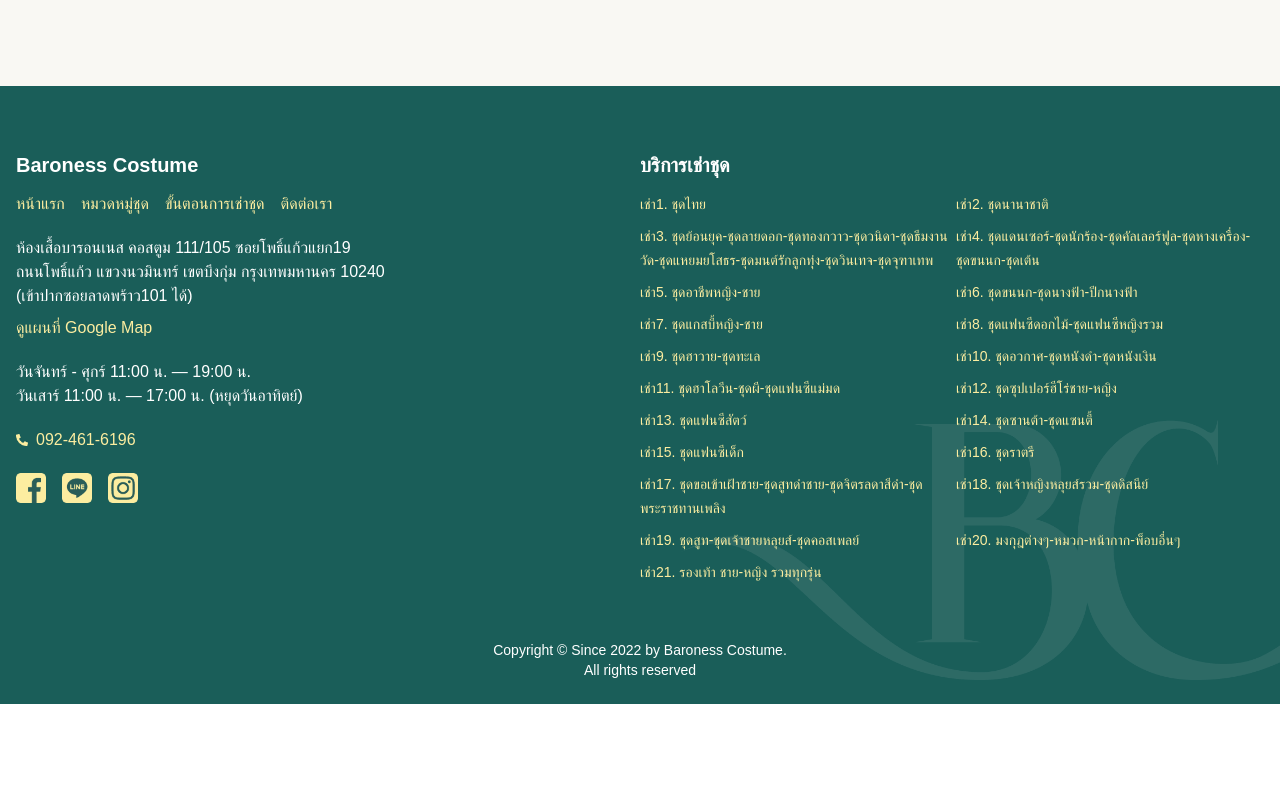
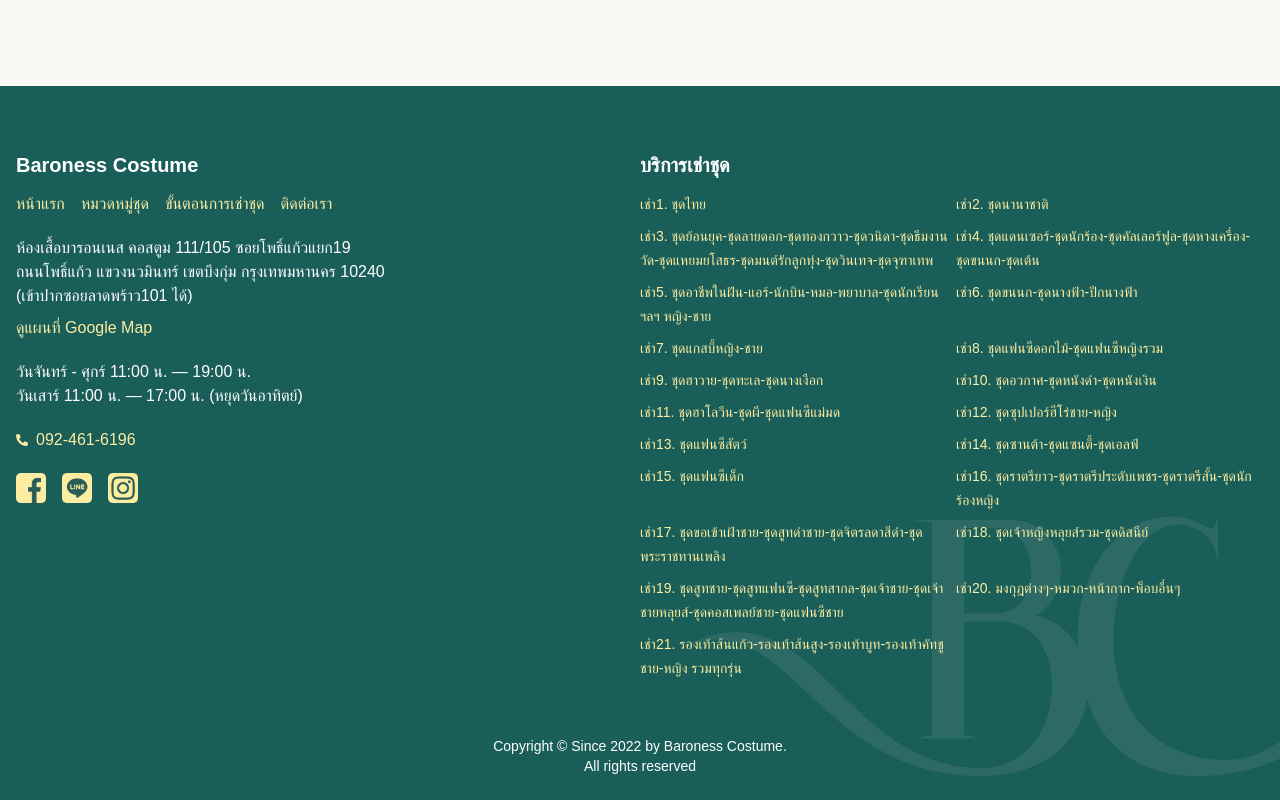
Before and after one commit to MX48Live/baronesscostume, a Next.js app: page /contact in a window 1280 px wide. Shown: the part 2335-3135 px from the top of the page. Before the commit the page ends 3039 px from the top, so only its background shows below. Built offline with nearby package versions, Linux system fonts and the light colour scheme; a web font is replaced by a local one.

Commit message:
Update category name

```diff
--- a/src/data/category.ts
+++ b/src/data/category.ts
@@ -48,7 +48,7 @@ export const category: CategoryItemType[] = [
       },
       {
         id: "S06",
-        name: "1.6 ชุดไทยรัชกาลที่4-ชุดพี่หมื่น-ชุดการะเกด",
+        name: "1.6 ชุดไทยรัชกาลที่4-ชุดพี่หมื่น-ชุดการะเกด-ชุดบุพเพสันนิวาส",
         description:
           "Baroness Costume ห้องเสื้อ บารอนเนส คอสตูม บริการให้เช่าชุดหลากหลายประเภท เช่น เช่าชุดไทยสมัยรัชกาลที่ 1-9 เช่าชุดไทยสมัยร.5 เช่าชุดไทยสมัยร.6-7 เช่าชุดไทยตอนต้น เช่าชุดไทยแก๊สบี้ เช่าชุดไทยโจงกระเบนหญิงร.5 เช่าชุดไทยรัชกาลที่5ตอนต้น เช่าชุดพี่หมื่น เช่าชุดการะเกด เช่าชุดออเจ้า เช่าชุดบุพเพสันนิวาส เช่าชุดออเจ้าผู้หญิง เช่าชุดออเจ้าผู้ชาย เช่าชุดออเจ้าสวยๆ เช่าชุดร.5ผ้าถุงยาว เช่าชุดร.5ผ้าถุงสั้น เช่าชุดไทยประยุกต์ มีหลายสี หลายไซส์ ทั้งชายและหญิง เช่าชุดลาดพร้าว กรุงเทพมหานคร เช่าชุดติดต่อผ่าน Line : @baroness101",
       },
@@ -138,7 +138,7 @@ export const category: CategoryItemType[] = [
       },
       {
         id: "S21",
-        name: "1.21 ชุดไทย 4 ภาค",
+        name: "1.21 ชุดไทย 4 ภาค = ภาคใต้-ภาคอีสาน-ภาคเหนือ",
         description:
           "Baroness Costume ห้องเสื้อ บารอนเนส คอสตูม บริการให้เช่าชุดหลากหลายประเภท เช่น เช่าชุดอีสาน เช่าชุดไทยอีสาน เช่าชุดไทยภาคอีสาน เช่าชุดเซิ้ง เช่าชุดเซิ้งอีสาน เช่าชุดไทยภาคเหนือ เช่าชุดภาคเหนือ เช่าชุดแม้ว เช่าชุดล้านนา เช่าชุดไทยล้านนา เช่าชุดพื้นเมือง เช่าชุดฟ้อน เช่าชุดใต้ เช่าชุดภาคใต้ เช่าชุดอินโดนีเซีย เช่าชุดอินโดนีเซียชาย เช่าชุดอินโดนีเซียหญิง เช่าชุดบะบ๋า เช่าชุดยะหย๋า เช่าชุดมาเลเซีย เช่าชุดไทยภาคใต้ เช่าชุดภาคกลาง เช่าชุดไทยภาคกลาง เช่าชุดไทยสี่ภาค มีหลายสี หลายไซส์ ทั้งชายและหญิง เช่าชุด4ภาค เช่าชุดลาดพร้าว กรุงเทพมหานคร เช่าชุดติดต่อผ่าน Line : @baroness101",
       },
@@ -152,7 +152,7 @@ export const category: CategoryItemType[] = [
     sub: [
       {
         id: "S01",
-        name: "2.1 ชุดอินเดีย-ชุดอาหรับ-ชุดสาหรี-ชุดจินนี่",
+        name: "2.1 ชุดอินเดีย-ชุดอาหรับ-ชุดสาหรี-ชุดจินนี่-ชุดคังคุไบ-ชุดแลงก้า",
         description:
           "Baroness Costume ห้องเสื้อ บารอนเนส คอสตูม บริการให้เช่าชุดหลากหลายประเภท เช่น เช่าชุดอินเดีย เช่าชุดอาหรับ เช่าชุดจินนี่ เช่าชุดสาหรี เช่าชุดคังคุใบ เช่าชุดแลงก้า เช่าชุดแขก เช่าชุดสุลต่าน เช่าชุดธีมคนรวย เช่าชุดอินเดียหญิงชาย มีหลายไซส์ มีหลายสี หลายแบบ เช่าชุดลาดพร้าว กรุงเทพมหานคร เช่าชุดติดต่อผ่าน Line : @baroness101",
       },
@@ -182,7 +182,7 @@ export const category: CategoryItemType[] = [
       },
       {
         id: "S06",
-        name: "2.6 ชุดพม่า-ชุดเพลิงพระนาง",
+        name: "2.6 ชุดพม่า-ชุดเพลิงพระนาง-ชุดภาคเหนือ",
         description:
           "Baroness Costume ห้องเสื้อ บารอนเนส คอสตูม บริการให้เช่าชุดหลากหลายประเภท เช่น เช่าชุดพม่า เช่าชุดพม่าชาย เช่าชุดพม่าหญิง เช่าชุดเพลิงพระนาง เช่าชุดเพลิงพระนางหญิง เช่าชุดเพลิงพระนางชาย มีหลายแบบ หลายสี หลายไซส์ พร้อมเครื่องประดับและรองเท้า เช่าชุดลาดพร้าว กรุงเทพมหานคร เช่าชุดติดต่อผ่าน Line : @baroness101",
       },
@@ -384,13 +384,13 @@ export const category: CategoryItemType[] = [
       },
       {
         id: "S17",
-        name: "4.17 ชุดนักร้องชาย-ชุดแดนซ์เซอร์ชาย",
+        name: "4.17 ชุดนักร้องชาย-สูทกลิตเตอร์-สูทประดับเพชร-สูทประดับขนนก-ชุดแดนซ์เซอร์ชาย-เชิ๊ตกลิตเตอร์-กั๊กกลิตเตอร์",
         description:
           "Baroness Costume ห้องเสื้อ บารอนเนส คอสตูม บริการให้เช่าชุดหลากหลายประเภท เช่น เช่าชุดนักร้อง เช่าชุดนักร้องชาย เช่าสูทประดับเพชร เช่าสูทนักร้องลูกทุ่ง เช่าสูทกลิตเตอร์ชายมีทุกสี เช่าชุดแดนเซอร์ชาย เช่าชุดแดนซ์เซอร์ เช่าชุดแดนซ์เซอร์หญิง เช่าชุดนักร้องหญิง เช่าชุดแดนซ์เซอร์ลูกทุ่ง เช่าชุดแดนซ์เซอร์ขนนก เช่าชุดนักร้อง เช่าชุดนักร้องลูกทุ่ง เช่าชุดนักร้องหมอลำ เช่าชุดนักร้องสวยๆ เช่าชุดคัลเลอร์ฟูล เช่าชุดคัลเลอร์ฟูลปาร์ตี้ เช่าชุดคัลเลอร์ฟูลไนท์ปาร์ตี้ เช่าชุดคัลเลอร์ฟูลสวยๆ เช่าชุดหางเครื่อง เช่าชุดหางเครื่องลูกทุ่ง เช่าชุดหางเครื่องขนนก เช่าชุดขนนก  เช่าชุดขนนกหางเครื่อง เช่าชุดเต้น เช่าชุดเต้นลูกทุ่ง เช่าชุดลูกทุ่ง เช่าชุดนางโชว์ เช่าชุดโชว์ เช่าชุดการแสดง เช่าชุดออกงาน เป็นทีม มีหลายสี มีหลายไซส์ทั้งผู้ชาย และผู้หญิง พร้อมถุงมือและเครื่องหัวขนนก หัวนางโชว์ มีพร้อมเช่ารองเท้าส้นสูง และเช่ารองเท้าบูท เช่าชุดลาดพร้าว กรุงเทพมหานคร เช่าชุดติดต่อผ่าน Line : @baroness101",
       },
       {
         id: "S18",
-        name: "4.18 ชุดคัลเลอร์ฟูลชาย-หญิง",
+        name: "4.18 ชุดคัลเลอร์ฟูล-ชุดหลากสี-ชุดสีสัน ชาย-หญิง",
         description:
           "Baroness Costume ห้องเสื้อ บารอนเนส คอสตูม บริการให้เช่าชุดหลากหลายประเภท เช่น เช่าชุดคัลเลอร์ฟูล เช่าชุดคัลเลอร์ฟูลหญิง เช่าชุดคัลเลอร์ฟูลชาย เช่าชุดคัลเลอร์ฟูลสีสัน เช่าชุดแดนซ์เซอร์ เช่าชุดแดนซ์เซอร์หญิง เช่าชุดนักร้องหญิง เช่าชุดแดนซ์เซอร์ลูกทุ่ง เช่าชุดแดนซ์เซอร์ขนนก เช่าชุดนักร้อง เช่าชุดนักร้องลูกทุ่ง เช่าชุดนักร้องหมอลำ เช่าชุดนักร้องสวยๆ เช่าชุดคัลเลอร์ฟูล เช่าชุดคัลเลอร์ฟูลปาร์ตี้ เช่าชุดคัลเลอร์ฟูลไนท์ปาร์ตี้ เช่าชุดคัลเลอร์ฟูลสวยๆ เช่าชุดหางเครื่อง เช่าชุดหางเครื่องลูกทุ่ง เช่าชุดหางเครื่องขนนก เช่าชุดขนนก  เช่าชุดขนนกหางเครื่อง เช่าชุดเต้น เช่าชุดเต้นลูกทุ่ง เช่าชุดลูกทุ่ง เช่าชุดนางโชว์ เช่าชุดโชว์ เช่าชุดการแสดง เช่าชุดออกงาน เป็นทีม มีหลายสี มีหลายไซส์ทั้งผู้ชาย และผู้หญิง พร้อมถุงมือและเครื่องหัวขนนก หัวนางโชว์ มีพร้อมเช่ารองเท้าส้นสูง และเช่ารองเท้าบูท เช่าชุดลาดพร้าว กรุงเทพมหานคร เช่าชุดติดต่อผ่าน Line : @baroness101",
       },
@@ -398,7 +398,7 @@ export const category: CategoryItemType[] = [
   },
   {
     id: "C05",
-    name: "5. ชุดอาชีพหญิง-ชาย",
+    name: "5. ชุดอาชีพในฝัน-แอร์-นักบิน-หมอ-พยาบาล-ชุดนักเรียน ฯลฯ หญิง-ชาย",
     description:
       "Baroness Costume ห้องเสื้อ บารอนเนส คอสตูม บริการให้เช่าชุดหลากหลายประเภท เช่น เช่าชุดอาชีพ เช่าชุดอาชีพในฝัน เช่าชุดอาชีพในฝันผู้ใหญ่ เช่าชุดอาชีพธีมในฝันฮาๆ เช่าชุดอาชีพในฝันตลกๆ เช่าชุดอาชีพต่างๆ เช่าชุดหมอ เช่าชุดพยาบาล เช่าชุดนักบิน เช่าชุดนักบินอวกาศ เช่าชุดนักบินหญิง เช่าชุดแอร์การบินไทย เช่าชุดแอร์โฮสเตสการบินไทย เช่าชุดแอร์โฮสเตส เช่าชุดสิงคโปร์แอร์ไลน์ เช่าชุดสิงคโปร์ เช่าชุดทหาร เช่าชุดตำรวจ เช่าชุดทหารเรือ เช่าชุดทหารอากาศ เช่าชุดทหารบก เช่าชุดเชฟ เช่าชุดกุ๊ก เช่าชุดพ่อครัว เช่าชุดเสื้อกราวน์ เช่าชุดนักเรียน เช่าชุดนักเรียนญี่ปุ่น เช่าชุดนักเรียนนานาชาติ เช่าชุดนักเรียนไทย เช่าชุดนักเรียนแฟนซีเช่าชุดแฮร์รี่พอตเตอร์ เช่าชุดลูกเสือ เช่าชุดรปภ. เช่าชุดโกโบริ เช่าชุดเมด เช่าชุดแม่บ้าน เช่าชุดนักบินหมี เช่าชุดอวกาศ เช่าชุดอวกาศแฟนซี เช่าชุดนักมวย เช่าชุดนักมวยหญิง เช่าชุดเทควันโด เช่าชุดดับเพลิง เช่าชุดอาชีพลาดพร้าว กรุงเทพมหานคร เช่าชุดติดต่อผ่าน Line : @baroness101",
   },
@@ -422,7 +422,7 @@ export const category: CategoryItemType[] = [
   },
   {
     id: "C09",
-    name: "9. ชุดฮาวาย-ชุดทะเล",
+    name: "9. ชุดฮาวาย-ชุดทะเล-ชุดนางเงือก",
     description:
       "Baroness Costume ห้องเสื้อ บารอนเนส คอสตูม บริการให้เช่าชุดหลากหลายประเภท เช่น เช่าชุดฮาวาย เช่าชุดทะเล เช่าชุดประกวดฮาวาย เช่าชุดธีมฮาวาย เช่าชุดฮาวายผู้หญิง เช่าชุดฮาวายผู้ชาย เช่าชุดทะเล เช่าชุดนางเงือก เช่าชุดแฟนซีฮาวาย เช่าชุดลาดพร้าว กรุงเทพมหานคร เช่าชุดติดต่อผ่าน Line : @baroness101",
   },
@@ -452,20 +452,20 @@ export const category: CategoryItemType[] = [
   },
   {
     id: "C14",
-    name: "14. ชุดซานต้า-ชุดแซนตี้",
+    name: "14. ชุดซานต้า-ชุดแซนตี้-ชุดเอลฟ์",
     description:
       "Baroness Costume ห้องเสื้อ บารอนเนส คอสตูม บริการให้เช่าชุดหลากหลายประเภท เช่น เช่าชุดซานต้า เช่าชุดซานตาคลอส เช่าชุดซานตี้ เช่าชุดซานต้าคลอส เช่าชุดแซนตี้ เช่าชุดคริสต์มาส เช่าชุดเอลฟ์ มีหนวด และกระเป๋าซานต้า พร้อมวิก และเข็มขัด ให้เช่าเพิ่มได้ มีหลายไซส์ บางชุดถึงฟรีไซส์ มีทั้งชายและหญิง เช่าชุดลาดพร้าว กรุงเทพมหานคร เช่าชุดติดต่อผ่าน Line : @baroness101",
   },
   { id: "C15", name: "15. ชุดแฟนซีเด็ก", description: "" },
   {
     id: "C16",
-    name: "16. ชุดราตรี",
+    name: "16. ชุดราตรียาว-ชุดราตรีประดับเพชร-ชุดราตรีสั้น-ชุดนักร้องหญิง",
     description:
       "Baroness Costume ห้องเสื้อ บารอนเนส คอสตูม บริการให้เช่าชุดหลากหลายประเภท เช่น เช่าชุดราตรี เช่าชุดราตรีประกวด เช่าชุดราตรีประดับเพชร เช่าชุดราตรีสั้น เช่าชุดราตรียาว เช่าชุดออกงาน เช่าชุดเดินพรมแดง เช่าชุดรับรางวัล ทุกประเภทหลากหลายสี และหลายไซส์ เช่าชุดลาดพร้าว กรุงเทพมหานคร เช่าชุดติดต่อผ่าน Line : @baroness101",
     sub: [
       {
         id: "S01",
-        name: "16.1 ชุดราตรียาว",
+        name: "16.1 ชุดราตรียาว-ชุดราตรีประดับเพชร",
         description:
           "Baroness Costume ห้องเสื้อ บารอนเนส คอสตูม บริการให้เช่าชุดหลากหลายประเภท เช่น เช่าชุดราตรี เช่าชุดราตรีประกวด เช่าชุดราตรีประดับเพชร เช่าชุดราตรีสั้น เช่าชุดราตรียาว เช่าชุดออกงาน เช่าชุดเดินพรมแดง เช่าชุดรับรางวัล ทุกประเภทหลากหลายสี และหลายไซส์ เช่าชุดลาดพร้าว กรุงเทพมหานคร เช่าชุดติดต่อผ่าน Line : @baroness101",
       },
@@ -559,13 +559,13 @@ export const category: CategoryItemType[] = [
   },
   {
     id: "C19",
-    name: "19. ชุดสูท-ชุดเจ้าชายหลุยส์-ชุดคอสเพลย์",
+    name: "19. ชุดสูทชาย-ชุดสูทแฟนซี-ชุดสูทสากล-ชุดเจ้าชาย-ชุดเจ้าชายหลุยส์-ชุดคอสเพลย์ชาย-ชุดแฟนซีชาย",
     description:
       "Baroness Costume ห้องเสื้อ บารอนเนส คอสตูม บริการให้เช่าชุดหลากหลายประเภท เช่น เช่าชุดสูท เช่าชุดสูทชาย เช่าชุดเจ้าชาย เช่าชุดเจ้าชายหลุยส์ เช่าชุดแฟนซีชาย เช่าชุดเจ้าชายชามมิ่ง เช่าชุดเจ้าชายอังกฤษ เช่าชุดเจ้าชายยุโรป เช่าชุดเจ้าชายแฟนซี ทุกประเภท เช่าชุดคอสเพลย์ชาย เช่าชุดลาดพร้าว กรุงเทพมหานคร เช่าชุดติดต่อผ่าน Line : @baroness101",
     sub: [
       {
         id: "S01",
-        name: "19.1 ชุดสูทชาย-ชุดเจ้าชายหลุยส์",
+        name: "19.1 สูทชาย-สูทแฟนซี-สูทสากล-ชุดเจ้าชาย-ชุดเจ้าชายหลุยส์",
         description:
           "Baroness Costume ห้องเสื้อ บารอนเนส คอสตูม บริการให้เช่าชุดหลากหลายประเภท เช่น เช่าชุดสูท เช่าชุดสูทชาย เช่าชุดเจ้าชาย เช่าชุดเจ้าชายหลุยส์ เช่าชุดแฟนซีชาย เช่าชุดเจ้าชายชามมิ่ง เช่าชุดเจ้าชายอังกฤษ เช่าชุดเจ้าชายยุโรป เช่าชุดเจ้าชายแฟนซี ทุกประเภท เช่าชุดคอสเพลย์ชาย เช่าชุดลาดพร้าว กรุงเทพมหานคร เช่าชุดติดต่อผ่าน Line : @baroness101",
       },
@@ -580,7 +580,7 @@ export const category: CategoryItemType[] = [
   },
   {
     id: "C21",
-    name: "21. รองเท้า ชาย-หญิง รวมทุกรุ่น",
+    name: "21. รองเท้าส้นแก้ว-รองเท้าส้นสูง-รองเท้าบูท-รองเท้าคัทชู ชาย-หญิง รวมทุกรุ่น",
     description:
       "Baroness Costume ห้องเสื้อ บารอนเนส คอสตูม บริการให้เช่าชุดหลากหลายประเภท เช่น ให้เช่ารองเท้าเต้น รองเท้าแดนเซอร์ รองเท้าบูทขาว รองเท้าบูทดำ รองเท้าบูทผู้หญิง รองเท้าบูทชาย รองเท้าประดับเพชร รองเท้าคัทชู รองเท้าคัทชูหุ้มส้น รองเท้านางงาม รองเท้าส้นแก้ว รองเท้าบูทสั้น รองเท้าบู๊ทยาว รองเท้าคอมแบท รองเท้าหนังหุ้มข้อ รองเท้าหนังชาย รองเท้าหนังหญิง รองเท้าชุดไทย เป็นต้น ร้านเช่าชุดลาดพร้าว กรุงเทพมหานคร เช่าติดต่อผ่าน Line : @baroness101",
   },
```
